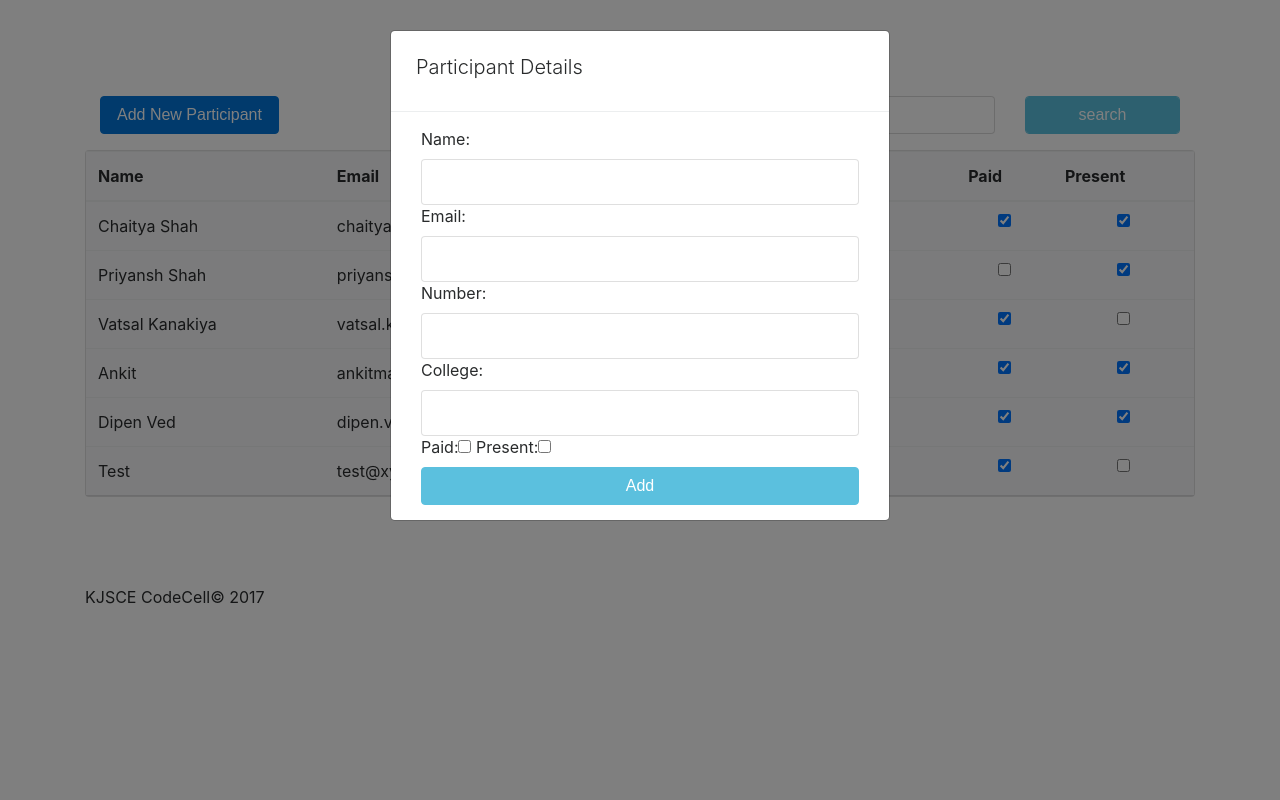
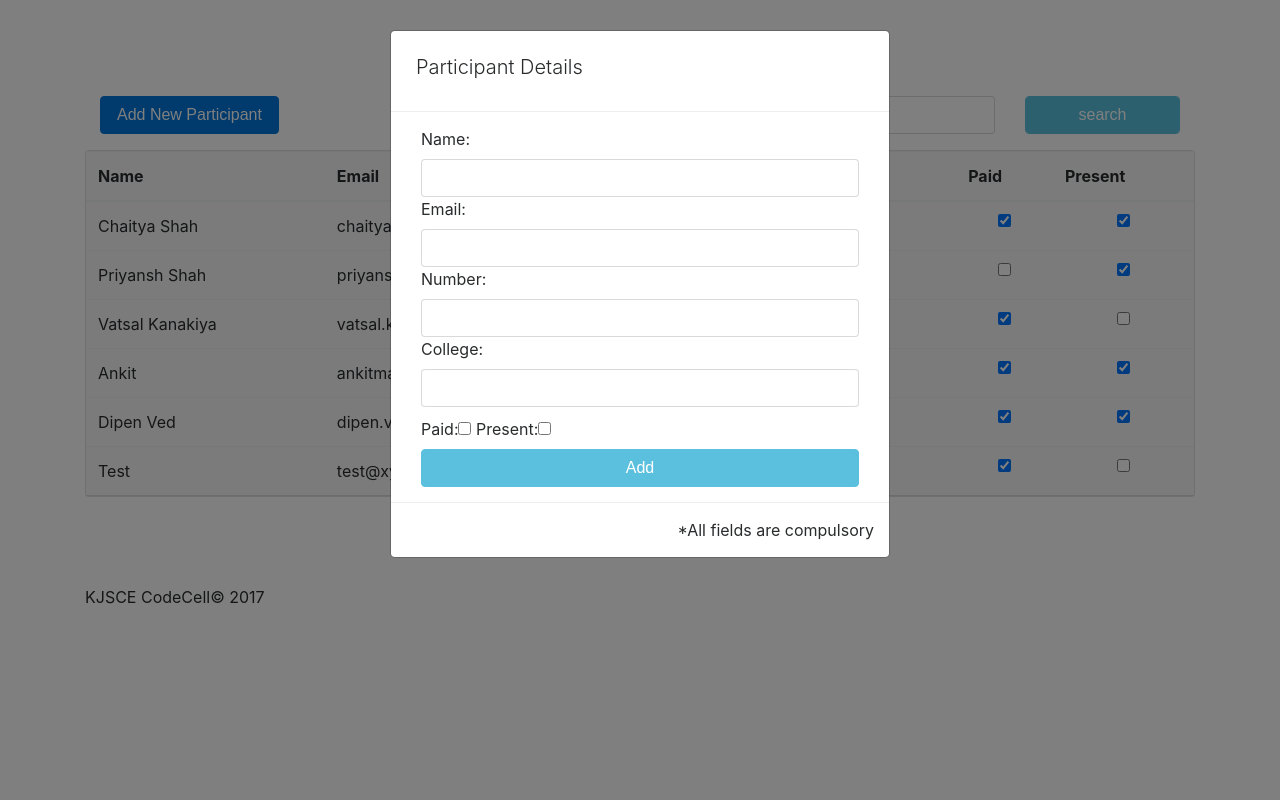
Before and after one commit to kjsce-codecell/WebPanel, a Django app: page /edit/# in a window 1280 px wide, after a click on "Add New Participant". Run offline with Django 3.2, Linux system fonts and the light colour scheme; data comes from the database, SQL or seed files in the repository; both versions use the stored data as it was after the commit; some libraries are stand-ins or nearby versions.

Commit message:
minor ui changes

```diff
--- a/contestReg/forms.py
+++ b/contestReg/forms.py
@@ -6,10 +6,11 @@ class AddNewParticipant(forms.ModelForm):
         model = Participant
         fields = '__all__'
         widgets = {
-        "name" : forms.TextInput(attrs={'class':'form-control list-group-item'}),
-        "email": forms.TextInput(attrs={'class':'form-control list-group-item'}),
-        "college": forms.TextInput(attrs={'class':'form-control list-group-item'}),
-        "number": forms.TextInput(attrs={'class':'form-control list-group-item'}),
+        "name" : forms.TextInput(attrs={'class':'form-control '}),
+        "email": forms.TextInput(attrs={'class':'form-control '}),
+        "college": forms.TextInput(attrs={'class':'form-control margin-bottom'}),
+        "number": forms.TextInput(attrs={'class':'form-control '}),
+        "paid": forms.CheckboxInput(attrs={'class':''})
         # "": form.TextInput('class': 'form-control'),
 
         }
--- a/contestReg/static/css/style.css
+++ b/contestReg/static/css/style.css
@@ -4,7 +4,9 @@ body{
 .hide{
 	display: none !important;
 }
-
+.margin-bottom{
+	margin-bottom: 10px;
+}
 h1 {
 	padding: 10px;
 	text-align: center;
--- a/contestReg/templates/contestReg/edit.html
+++ b/contestReg/templates/contestReg/edit.html
@@ -90,7 +90,7 @@
 				<div class="modal-body">
 					<div class="container">
 						{% if not view %}
-						<form class="form" action="/register/edit/" method="post">
+						<form class="form " action="/register/edit/" method="post">
 							{% csrf_token %}
 							{{ form }}
 							<br />
@@ -99,33 +99,11 @@
 						{% endif %}
 					</div>
 				</div>
+				<div class="modal-footer">
+					*All fields are compulsory
+				</div>
 			</div>
 		</div>
 	</div>
 
-
-
-
-
-<!-- Modal -->
-<div class="modal fade" id="myModal" tabindex="-1" role="dialog" aria-labelledby="exampleModalLabel" aria-hidden="true">
-  <div class="modal-dialog" role="document">
-    <div class="modal-content">
-      <div class="modal-header">
-        <h5 class="modal-title" id="exampleModalLabel">Modal title</h5>
-        <button type="button" class="close" data-dismiss="modal" aria-label="Close">
-          <span aria-hidden="true">&times;</span>
-        </button>
-      </div>
-      <div class="modal-body">
-        ...
-      </div>
-      <div class="modal-footer">
-        <button type="button" class="btn btn-secondary" data-dismiss="modal">Close</button>
-        <button type="button" class="btn btn-primary">Save changes</button>
-      </div>
-    </div>
-  </div>
-</div>
-
 {% endblock %}
```
Also changed, not shown: db.sqlite3.
